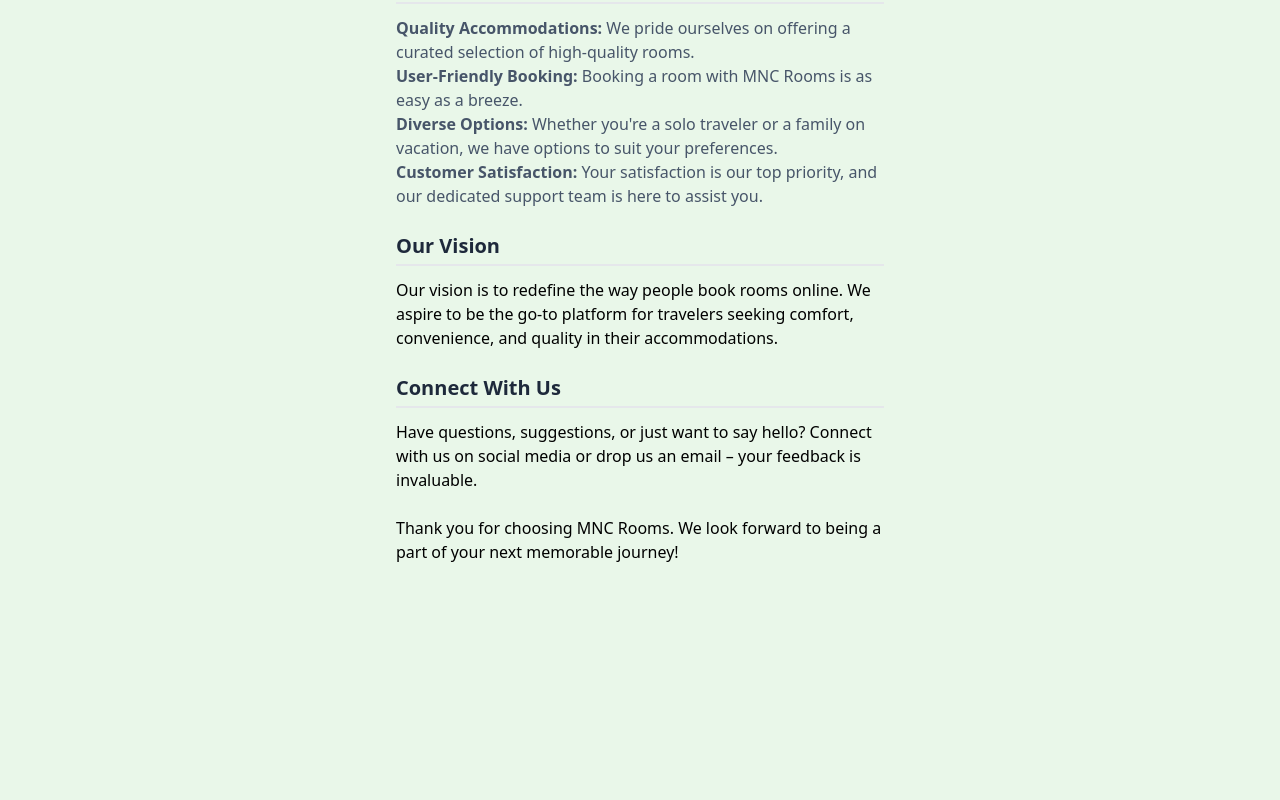
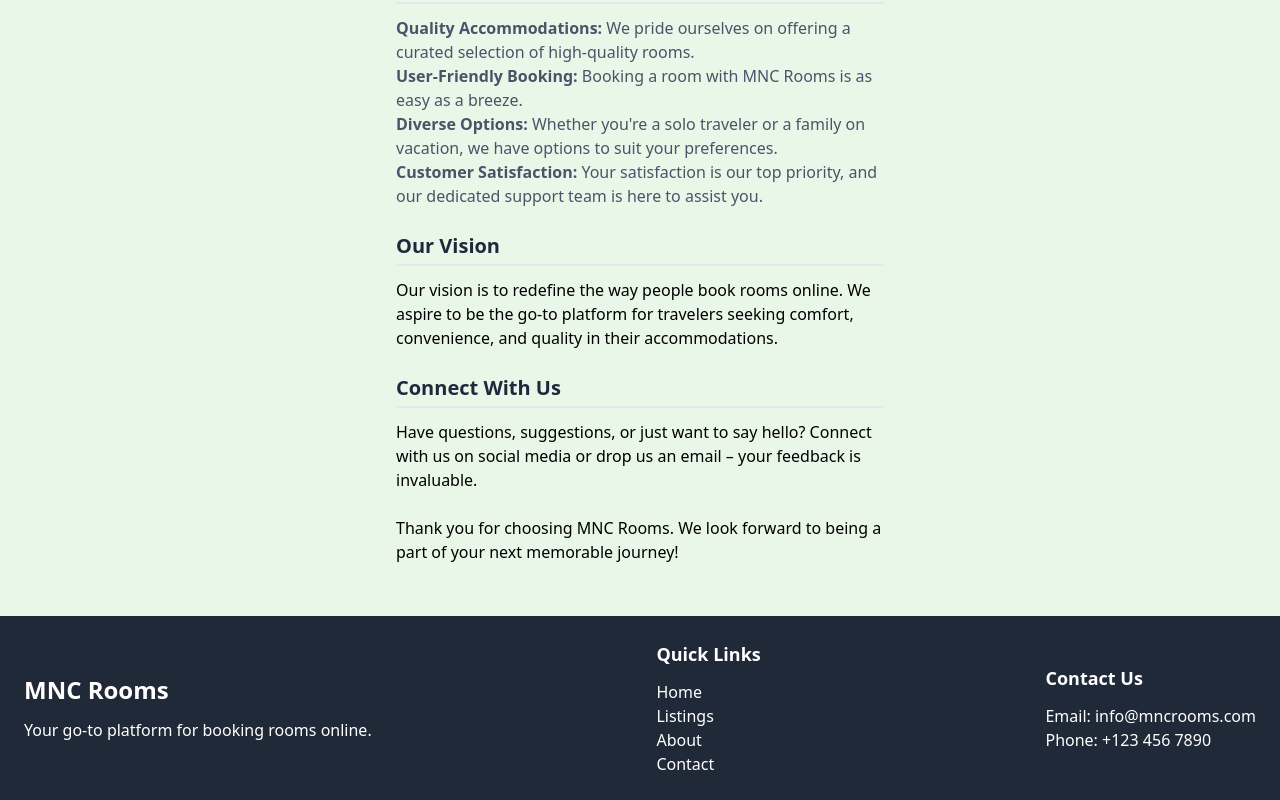
Before and after one commit to mnihadc/MNC_Real-Estate-App, a React (Vite) app in the folder bhrooms/: page /about in a window 1280 px wide. Shown: the part 372-1172 px from the top of the page. Before the commit the page ends 948 px from the top, so only its background shows below. Built offline with nearby package versions, Linux system fonts and the light colour scheme; no server answers.

Commit message:
before hosting Upadate styles and added some functions
Signed-off-by: Muhammed Nihad C <mnihadc1777@gmail.com>

```diff
--- a/bhrooms/index.html
+++ b/bhrooms/index.html
@@ -1,13 +1,16 @@
 <!doctype html>
 <html lang="en">
+
 <head>
   <meta charset="UTF-8" />
   <link rel="icon" type="image/svg+xml" href="/vite.svg" />
   <meta name="viewport" content="width=device-width, initial-scale=1.0" />
-    <title>MNC_ROOMS</title>
+  <title>MNC_APARTMENTS</title>
 </head>
+
 <body>
   <div id="root"></div>
   <script type="module" src="/src/main.jsx"></script>
 </body>
+
 </html>
--- /dev/null
+++ b/bhrooms/src/Components/Footer.jsx
@@ -0,0 +1,34 @@
+import React from 'react';
+
+const Footer = () => {
+  return (
+    <footer className="bg-gray-800 text-white p-6 mt-10">
+      <div className="container mx-auto">
+        <div className="flex justify-between items-center">
+          <div>
+            <h2 className="text-2xl font-semibold mb-3">MNC Rooms</h2>
+            <p>Your go-to platform for booking rooms online.</p>
+          </div>
+
+          <div>
+            <h3 className="text-lg font-semibold mb-3">Quick Links</h3>
+            <ul>
+              <li><a href="/">Home</a></li>
+              <li><a href="/listings">Listings</a></li>
+              <li><a href="/about">About</a></li>
+              <li><a href="/contact">Contact</a></li>
+            </ul>
+          </div>
+
+          <div>
+            <h3 className="text-lg font-semibold mb-3">Contact Us</h3>
+            <p>Email: info@mncrooms.com</p>
+            <p>Phone: +123 456 7890</p>
+          </div>
+        </div>
+      </div>
+    </footer>
+  );
+};
+
+export default Footer;
--- a/bhrooms/src/Components/Header.jsx
+++ b/bhrooms/src/Components/Header.jsx
@@ -30,7 +30,7 @@
         <Link to='/'>
           <h1 className='font-bold text-sm:text-xl flex flex-wrap'>
             <span className='text-slate-500'>MNC</span>
-            <span className='text-slate-700'>_ROOMS</span>
+            <span className='text-slate-700'>_APARTMENTS</span>
           </h1>
         </Link>
         <form onSubmit={handleSubmit} className='bg-slate-100 p-3 rounded-lg flex items-center'>
--- a/bhrooms/src/Pages/About.jsx
+++ b/bhrooms/src/Pages/About.jsx
@@ -1,7 +1,9 @@
 import React from 'react';
+import Footer from '../Components/Footer';
 
 const AboutPage = () => {
   return (
+    <div>
       <div className="p-3 max-w-lg mx-auto">
         <h1 className="text-3xl text-center font-bold my-7 text-slate-700">About MNC Rooms</h1>
 
@@ -38,6 +40,8 @@
 
         <p className="mt-5">Thank you for choosing MNC Rooms. We look forward to being a part of your next memorable journey!</p>
       </div>
+      <Footer />
+    </div>
   );
 };
 
--- a/bhrooms/src/Pages/Home.jsx
+++ b/bhrooms/src/Pages/Home.jsx
@@ -7,6 +7,7 @@
 import SwiperCore from 'swiper';
 import { Navigation } from 'swiper/modules';
 import ListingItem from '../Components/ListingItem';
+import Footer from '../Components/Footer';
 
 function Home() {
   const [offerListings, setOfferListings] = useState([]);
@@ -17,7 +18,7 @@
   useEffect(() => {
     const fetchOfferListings = async () => {
       try {
-        const res = await fetch('/api/listing/get?offer=true&limit=4')
+        const res = await fetch('/api/listing/get?offer=true&limit=6')
         const data = await res.json();
         setOfferListings(data);
         fetchRentListings();
@@ -27,7 +28,7 @@
     }
     const fetchRentListings = async () => {
       try {
-        const res = await fetch('/api/listing/get?type=rent&limit=4')
+        const res = await fetch('/api/listing/get?type=rent&limit=6')
         const data = await res.json();
         setRentListings(data);
         fetchSaleListings();
@@ -37,7 +38,7 @@
     }
     const fetchSaleListings = async () => {
       try {
-        const res = await fetch('/api/listing/get?type=sale&limit=4')
+        const res = await fetch('/api/listing/get?type=sale&limit=6')
         const data = await res.json();
         setSaleListings(data);
       } catch (error) {
@@ -133,7 +134,7 @@
           </div>
         )}
       </div>
-
+      <Footer />
     </div>
   )
 }
--- a/bhrooms/src/Pages/Profile.jsx
+++ b/bhrooms/src/Pages/Profile.jsx
@@ -180,6 +180,7 @@
       <p className='text-green-700 mt-5 font-semibold'>{updateSuccess ? 'User is updated successfuly' : ''}</p>
       <button onClick={handleShowListings} className='text-green-700 w-full'>{showListingLoading ? 'Loading...' : 'Show Listings'}</button>
       <p className='text-red-700 mt-5'>{showListingError ? 'Error show listings' : ''}</p>
+
       {userListings &&
         userListings.length > 0 &&
         <div className='flex flex-col gap-4'>
--- a/package.json
+++ b/package.json
@@ -15,6 +15,7 @@
   "dependencies": {
     "bcryptjs": "^2.4.3",
     "cookie-parser": "^1.4.6",
+    "dotenv": "^16.3.1",
     "express": "^4.18.2",
     "jsonwebtoken": "^9.0.2",
     "mongodb": "^6.1.0",
```
Also changed, not shown: bhrooms/src/App.jsx (line endings or trailing spaces), 2 other files (tests, documents, lock files or other folders). Lines whose indentation alone changed are shown as unchanged.
